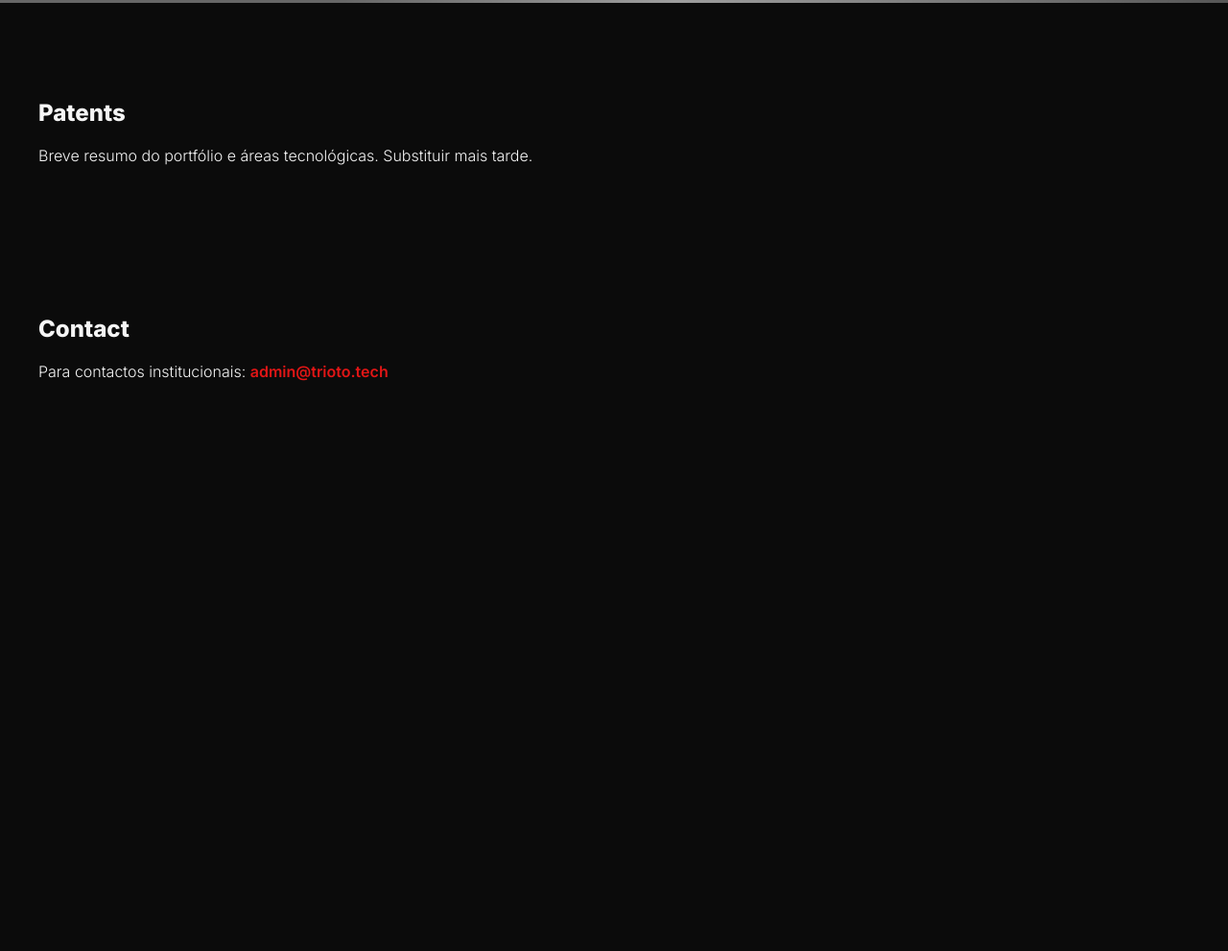
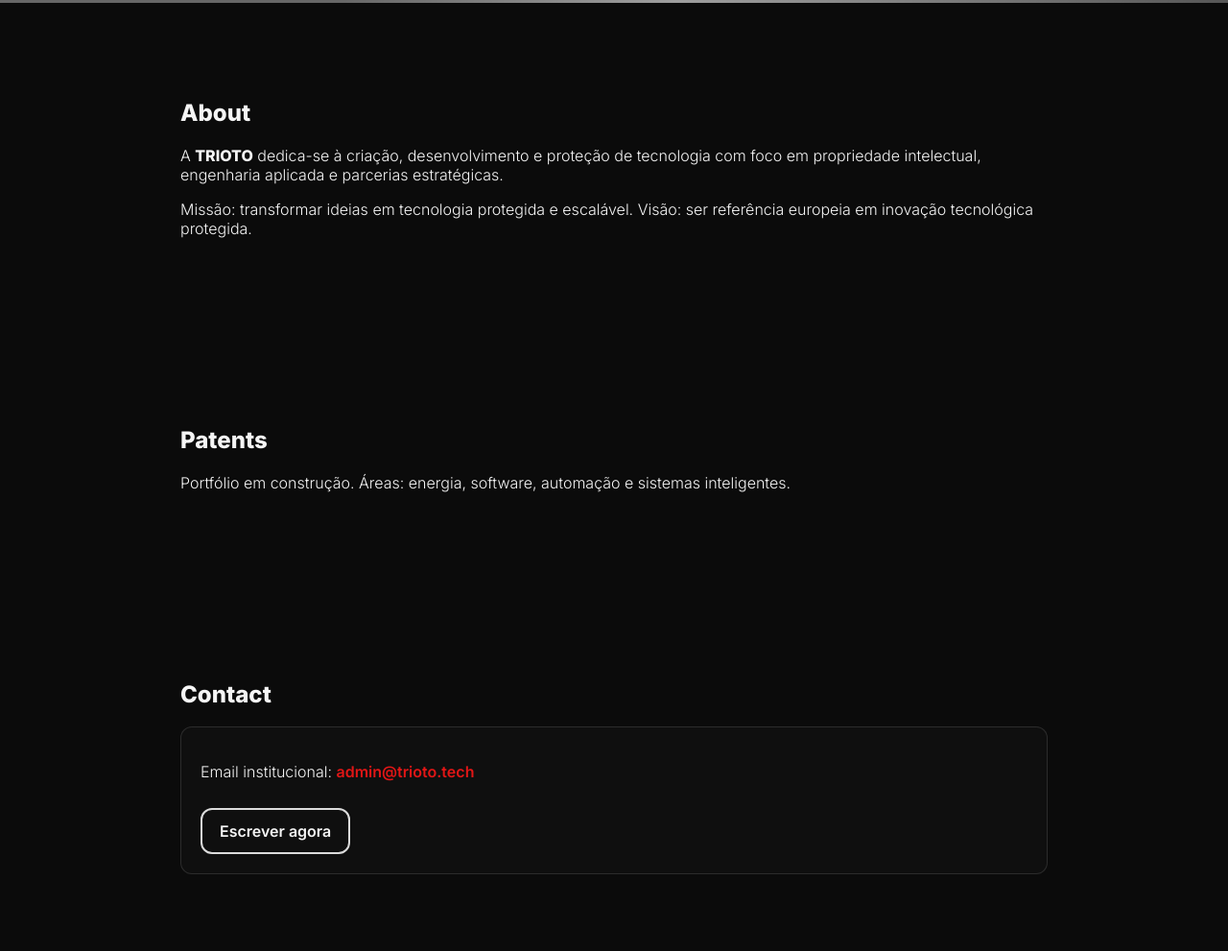
Before and after one commit to tvindima/trioto.tech., a plain HTML site: page index.html in a window 1280 px wide. Shown: the part 797-1788 px from the top of the page at 96% size. Before the commit the page ends 1310 px from the top, so only its background shows below. Drawn offline with Linux system fonts and the light colour scheme; grey boxes are pictures that could not be loaded.

Commit message:
Add files via upload

```diff
--- a/index.html
+++ b/index.html
@@ -9,30 +9,33 @@
   <style>
     :root { --bg:#0b0b0b; --white:#f5f5f5; --red:#e11616; }
     *{box-sizing:border-box} html,body{height:100%}
-    body{margin:0;font-family:Inter,system-ui,-apple-system,Segoe UI,Roboto,Arial,'Helvetica Neue',sans-serif;color:var(--white);background:var(--bg);-webkit-font-smoothing:antialiased;overflow-x:hidden}
+    html{scroll-behavior:smooth}
+    body{margin:0;font-family:Inter,system-ui,-apple-system,Segoe UI,Roboto,Arial,'Helvetica Neue',sans-serif;color:var(--white);background:#000;-webkit-font-smoothing:antialiased;overflow-x:hidden}
 
+    /* HERO */
     .hero{
       position:relative;min-height:100svh;display:flex;flex-direction:column;
-      background:#000 url('./assets/bg.png?v=5') 58% 45%/cover no-repeat fixed; isolation:isolate;
+      background:#000 url('./assets/bg.png?v=6') 58% 45%/cover no-repeat fixed; isolation:isolate;
     }
     .overlay{position:absolute;inset:0;z-index:0;background:linear-gradient(90deg, rgba(0,0,0,.35) 0 28%, rgba(0,0,0,0) 55%, rgba(0,0,0,.45) 100%)}
     @supports (-webkit-touch-callout:none){ .hero{ background-attachment:scroll; } }
 
     .container{width:100%;max-width:1200px;margin-inline:auto;padding-inline:clamp(16px,6vw,48px)}
 
+    /* 700px logo fixed at top-left of hero */
     .hero-logo{
-      position:absolute; z-index:1;
-      top:24px; left:clamp(16px,6vw,48px);
-      height:700px; width:auto;
-      pointer-events:none;
+      position:absolute; z-index:1; top:24px; left:clamp(16px,6vw,48px);
+      height:700px; width:auto; pointer-events:none;
       filter:drop-shadow(0 0 10px rgba(0,0,0,.6));
     }
 
+    /* Header nav aligned right */
     header{position:relative; z-index:2; height:84px; display:flex; align-items:center; justify-content:flex-end}
     nav{display:flex;gap:32px}
     nav a{color:#f5f5f5;text-decoration:none;font-weight:600;opacity:.9}
     nav a:hover{opacity:1;text-shadow:0 0 10px rgba(225,22,22,.7)}
 
+    /* Hero copy */
     .content{position:relative; z-index:2; flex:1; display:flex; align-items:center}
     .grid{display:grid; gap:10px; max-width:720px; margin-left:5%}
     .kicker{font-size:clamp(12px,2vw,14px);opacity:.9}
@@ -43,6 +46,16 @@
     .cta{padding:12px 18px;border:2px solid rgba(255,255,255,.85);border-radius:12px;font-size:clamp(14px,2.2vw,18px);font-weight:600;color:#f5f5f5;text-decoration:none;backdrop-filter:blur(4px);white-space:nowrap}
     .cta:hover{box-shadow:0 0 0 2px rgba(225,22,22,.25),0 0 30px rgba(225,22,22,.35) inset}
 
+    /* Sections below hero: solid black */
+    section.section{background:#0b0b0b;padding:80px 0}
+    section.section .inner{max-width:1000px;margin:0 auto;padding:0 clamp(16px,6vw,48px)}
+
+    /* Contact card */
+    .card{border:1px solid rgba(255,255,255,.12);border-radius:12px;padding:20px;background:rgba(255,255,255,.02)}
+    .btn{display:inline-block;margin-top:12px;padding:12px 18px;border:2px solid rgba(255,255,255,.85);border-radius:12px;color:#f5f5f5;text-decoration:none;font-weight:600}
+    .btn:hover{box-shadow:0 0 0 2px rgba(225,22,22,.25),0 0 30px rgba(225,22,22,.35) inset}
+
+    /* Responsive */
     @media (max-width:1200px){ .hero-logo{ height:520px } }
     @media (max-width:900px){ .hero-logo{ height:380px } .grid{ margin-left:0 } }
     @media (max-width:700px){ .hero-logo{ height:260px } header{height:68px} nav{gap:18px} }
@@ -56,7 +69,7 @@
 
     <header class="container">
       <nav aria-label="principal">
-        <a href="about.html">About</a>
+        <a href="#about">About</a>
         <a href="#patents">Patents</a>
         <a href="#contact">Contact</a>
       </nav>
@@ -68,21 +81,39 @@
         <h1>unblock</h1>
         <div class="headline-row">
           <div class="rule" aria-hidden="true"></div>
-          <a class="cta" href="about.html">Learn more</a>
+          <a class="cta" href="#about">Learn more</a>
         </div>
         <div class="sub">the Impossible</div>
       </div>
     </div>
   </section>
 
-  <section id="patents" class="container" style="padding:80px 0">
-    <h2>Patents</h2>
-    <p>Breve resumo do portfólio e áreas tecnológicas. Substituir mais tarde.</p>
+  <!-- About -->
+  <section id="about" class="section" aria-label="About">
+    <div class="inner">
+      <h2>About</h2>
+      <p>A <strong>TRIOTO</strong> dedica-se à criação, desenvolvimento e proteção de tecnologia com foco em propriedade intelectual, engenharia aplicada e parcerias estratégicas.</p>
+      <p>Missão: transformar ideias em tecnologia protegida e escalável. Visão: ser referência europeia em inovação tecnológica protegida.</p>
+    </div>
   </section>
 
-  <section id="contact" class="container" style="padding:40px 0 100px">
-    <h2>Contact</h2>
-    <p>Para contactos institucionais: <a href="mailto:admin@trioto.tech" style="color:#e11616;text-decoration:none;font-weight:600;">admin@trioto.tech</a></p>
+  <!-- Patents -->
+  <section id="patents" class="section" aria-label="Patents">
+    <div class="inner">
+      <h2>Patents</h2>
+      <p>Portfólio em construção. Áreas: energia, software, automação e sistemas inteligentes.</p>
+    </div>
+  </section>
+
+  <!-- Contact -->
+  <section id="contact" class="section" aria-label="Contact">
+    <div class="inner">
+      <h2>Contact</h2>
+      <div class="card">
+        <p>Email institucional: <a href="mailto:admin@trioto.tech" style="color:#e11616;text-decoration:none;font-weight:600;">admin@trioto.tech</a></p>
+        <a class="btn" href="mailto:admin@trioto.tech?subject=Contacto%20TRIOTO">Escrever agora</a>
+      </div>
+    </div>
   </section>
 </body>
 </html>
```
